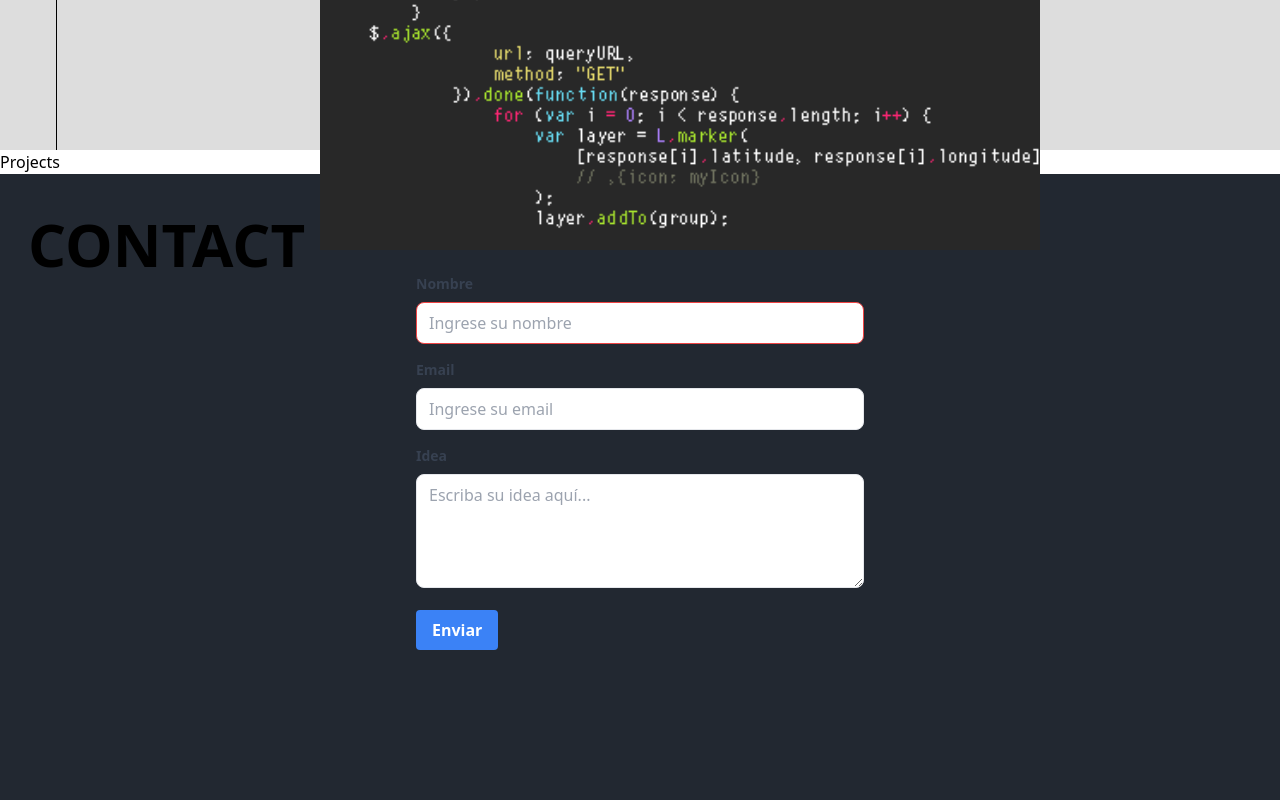
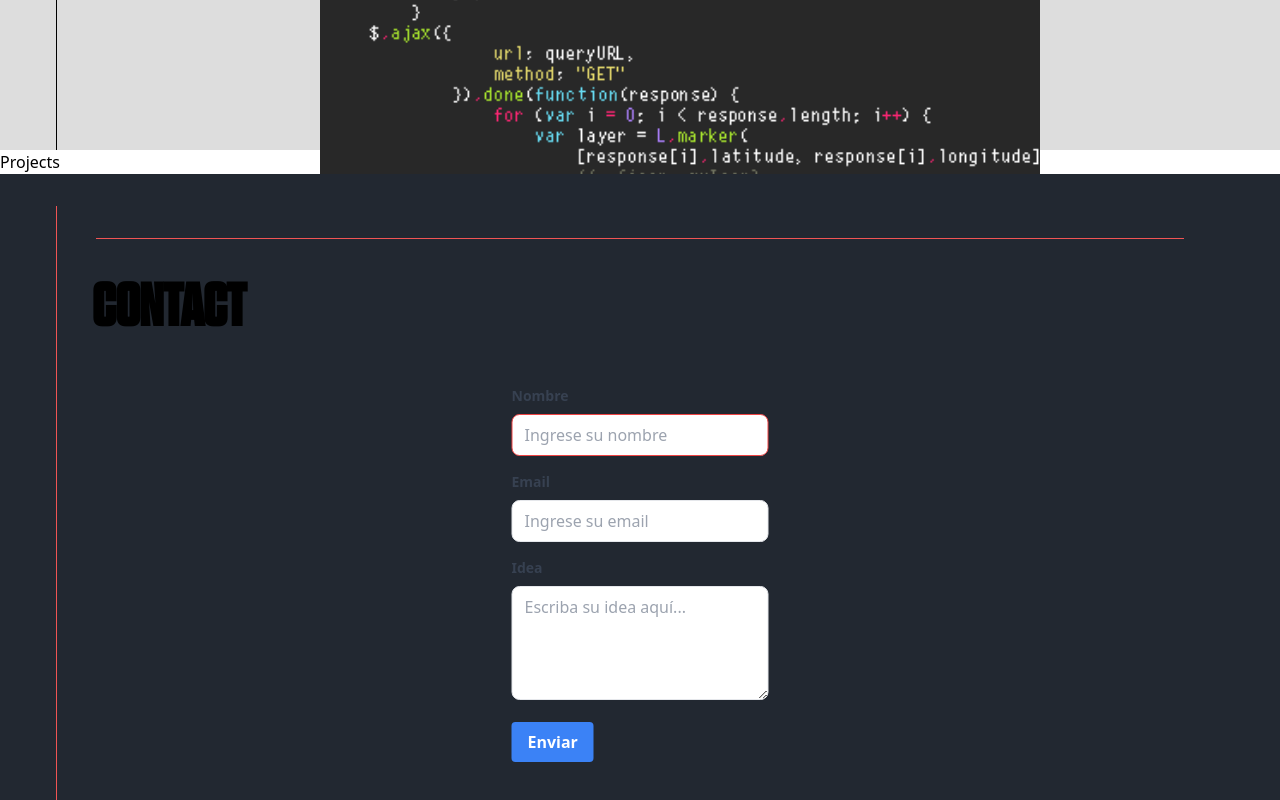
Before and after one commit to Nazaa29/mugencode, a React (Create React App) app: page / in a window 1280 px wide. Shown: the part 1450-2250 px from the top of the page. Built offline with nearby package versions, Linux system fonts and the light colour scheme; what taos would draw is missing.

Commit message:
absolute form

```diff
--- a/src/components/About.js
+++ b/src/components/About.js
@@ -6,10 +6,7 @@ const About = () => {
       {/* Línea vertical */}
       <div className="absolute top-8 bottom-0 left-14 bg-black w-1px"></div>
       {/* Línea horizontal */}
-      <div
-        style={{ height: "1px" }}
-        className="absolute top-16 left-24 right-24 h-0.5 bg-black"
-      ></div>
+      <div className="absolute top-16 left-24 right-24  bg-black h-1px"></div>
 
       {/* Contenido */}
       <div className="absolute left-16 top-16">
--- a/src/components/Contact.js
+++ b/src/components/Contact.js
@@ -1,17 +1,18 @@
 import Form from "./Form/Form"
-import { Fragment } from "react"
+
 
 const Contact = () => {
   return (
-    <section className="h-screen bg-dark-custom flex flex-col">
-      <h1 className="text-6xl font-bold uppercase mt-10 ml-7">Contact</h1>
-      <div>
+    <section className="h-screen bg-dark-custom relative">
+      <div className="absolute top-8 bottom-0 left-14 bg-red-custom w-1px"></div>
+      {/* Línea horizontal */}
+      <div className="absolute top-16 left-24 right-24 h-1px bg-red-custom"></div>
+      <h1 className="text-6xl font-bold uppercase mt-10 ml-7 font-tungsten absolute left-16 top-16">Contact</h1>
+      <div className="absolute top-1/2 left-1/2 transform -translate-x-1/2 -translate-y-1/2">
         <Form/>
       </div>
 
     </section>
-
-
   )
 }
 
--- a/tailwind.config.js
+++ b/tailwind.config.js
@@ -23,6 +23,8 @@ module.exports = {
         240: "60rem",
       },
       height: {
+        "1px": "1px",
+        "2px": "2px",
         120: "30rem",
         144: "36rem",
         180: "42rem",
```
